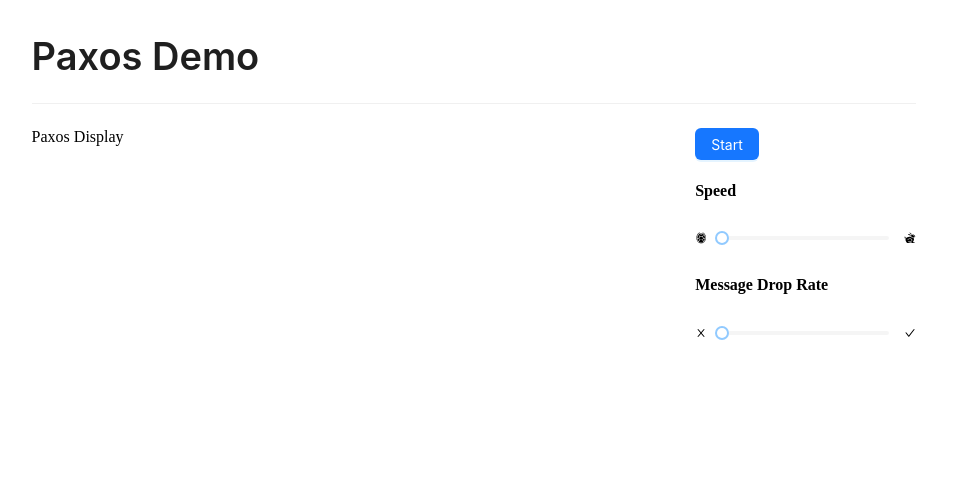
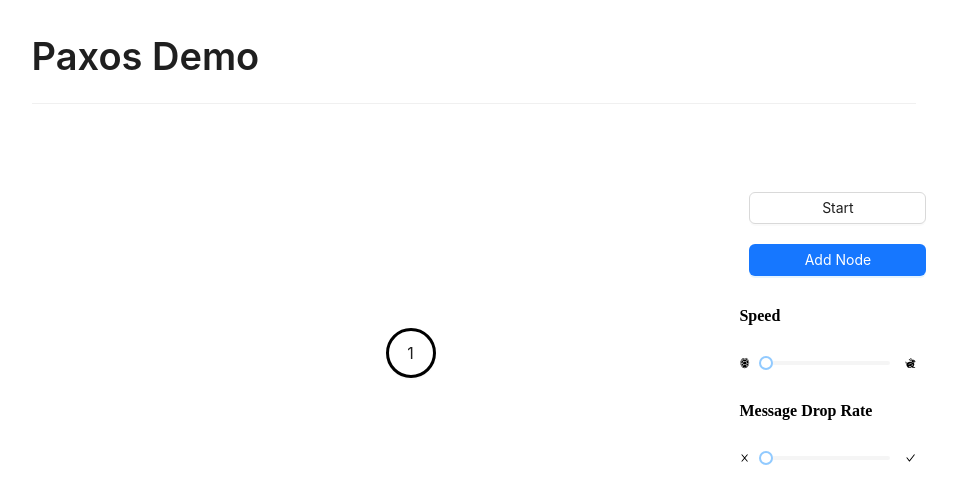
Before and after one commit to weikunwu/multi-paxos-demo, a React (Create React App) app in the folder webapp/: page / in a window 1280 px wide. Shown: the top 504 px of the page, without its empty margins (166-1123 px from the left). Built offline with nearby package versions, Linux system fonts and the light colour scheme.

Commit message:
Paxos display setup

```diff
--- a/webapp/package.json
+++ b/webapp/package.json
@@ -7,11 +7,13 @@
     "@testing-library/react": "^13.4.0",
     "@testing-library/user-event": "^13.5.0",
     "antd": "^5.10.2",
+    "framer-motion": "^10.16.4",
     "react": "^18.2.0",
     "react-dom": "^18.2.0",
     "react-icons": "^4.11.0",
     "react-scripts": "5.0.1",
     "reactflow": "^11.9.4",
+    "styled-components": "^6.1.0",
     "web-vitals": "^2.1.4"
   },
   "scripts": {
--- a/webapp/src/App.js
+++ b/webapp/src/App.js
@@ -5,7 +5,7 @@ import {
   Typography,
 } from 'antd';
 
-import Paxos from './containers/Paxos';
+import Paxos from './components/Paxos';
 
 const { Title } = Typography;
 
--- /dev/null
+++ b/webapp/src/PaxosContext.js
@@ -0,0 +1,28 @@
+import {
+  createContext,
+  useState,
+} from 'react';
+
+import { Server } from './objects/Server';
+
+const PaxosContext = createContext();
+
+const PaxosProvider = ({ children }) => {
+
+  const [paxosState, setPaxosState] = useState({
+    on: false, // Determine whether simulation is on or paused
+    speed: 2, // Speed must be between 1 - 5, which determine the speed of simulation
+    dropRate: 0, // Possibility that a message is dropped
+    servers: [
+      new Server('1')
+    ] // A list of server objects
+  })
+
+  return (
+    <PaxosContext.Provider value={[paxosState, setPaxosState]}>
+      {children}
+    </PaxosContext.Provider>
+  );
+};
+
+export { PaxosContext, PaxosProvider };
--- a/webapp/src/containers/Paxos.js
+++ b/webapp/src/components/Paxos.js
@@ -1,7 +1,7 @@
 import React from 'react';
 
-import PaxosDisplay from './PaxoDisplay';
-import PaxosSetting from './PaxosSetting';
+import PaxosDisplay from '../containers/PaxoDisplay';
+import PaxosSetting from '../containers/PaxosSetting';
 
 const Paxos = () => {
 
--- a/webapp/src/containers/PaxoDisplay.js
+++ b/webapp/src/containers/PaxoDisplay.js
@@ -1,8 +1,27 @@
-import React from 'react';
+import React, { useContext } from 'react';
 
-const PaxosDisplay = () => {
+import styled from 'styled-components';
 
-  return <div>Paxos Display</div>
+import { PaxosContext } from '../PaxosContext';
+import Server from './Server';
+
+const PaxosDisplay = ({className}) => {
+  const [paxosState, setPaxosState] = useContext(PaxosContext);
+  return (
+    <div className={`paxos-display-container ${className}`}>
+      <div className='server-circle-container'>
+        {paxosState.servers.map((server) => {
+          return <Server server={server} />
+        })}
+      </div>
+    </div>
+  )
 }
 
-export default PaxosDisplay;
+export default styled(PaxosDisplay)`
+  .server-circle-container {
+    position: relative;
+    width: 400px;
+    height: 400px;
+  }
+`;
--- a/webapp/src/containers/PaxosSetting.js
+++ b/webapp/src/containers/PaxosSetting.js
@@ -1,4 +1,4 @@
-import React from 'react';
+import React, { useContext } from 'react';
 
 import { Button } from 'antd';
 import {
@@ -9,14 +9,39 @@ import {
   GiRabbit,
   GiTurtleShell,
 } from 'react-icons/gi';
+import styled from 'styled-components';
 
+import { Server } from '../objects/Server';
+import { PaxosContext } from '../PaxosContext';
 import LabelIconSlider from './LabelIconSlider';
 
-const PaxosSetting = () => {
+const PaxosSetting = ({ className }) => {
+  const [paxosState, setPaxosState] = useContext(PaxosContext);
+
+  const handleAddServer = () => {
+    const circleRadius = 200; // radius of the circle
+    // const offset = circleContainer.offsetWidth / 2 - 10; // Center offset for the node
+    const offset = 200;
+    const newServers = [...paxosState.servers]
+    newServers.push(new Server(`${paxosState.servers.length + 1}`));
+    const totalServers = newServers.length;
+    const angle = 2 * Math.PI / totalServers;
+
+    newServers.forEach((server, i) => {
+      const theta = angle * (i + 1); // new angle for all nodes
+      server.x = `${offset + circleRadius * Math.cos(theta) - 10}px`;
+      server.y = `${offset + circleRadius * Math.sin(theta) - 10}px`;
+    })
+    setPaxosState({
+      ...paxosState,
+      servers: newServers
+    })
+  }
 
   return (
-    <div className='paxos-setting-container' >
-      <Button type="primary">Start</Button>
+    <div className={`paxos-setting-container ${className}`} >
+      <Button className='start-button'>{paxosState.on ? 'Pause' : 'Start'}</Button>
+      <Button className='add-button' type='primary' disabled={paxosState.servers.length >= 10} onClick={handleAddServer}>Add Node</Button>
       <LabelIconSlider
         leftIcon={<GiTurtleShell />}
         rightIcon={<GiRabbit />}
@@ -31,4 +56,9 @@ const PaxosSetting = () => {
   )
 }
 
-export default PaxosSetting;
+export default styled(PaxosSetting)`
+  .start-button, .add-button {
+    width: 100%;
+    margin: 10px;
+  }
+`;
--- /dev/null
+++ b/webapp/src/containers/Server.js
@@ -0,0 +1,67 @@
+import React from 'react';
+
+import { Button } from 'antd';
+import { useAnimationControls } from 'framer-motion';
+import styled from 'styled-components';
+
+const packetWidth = 30;
+const serverWidth = 50;
+const serverMargin = 80;
+const Server = ({ className, server }) => {
+  const controls = useAnimationControls();
+
+  return (
+    <div className={`server-container ${className}`}>
+      <Button
+        className='server'
+        size='large'
+        shape="circle"
+        style={{
+          left: server.x || '200px',
+          top: server.y || '200px'
+        }}>{server.name}</Button>
+      {/* <motion.div
+        className="packet"
+        animate={controls}
+        transition={{
+          duration: 2
+        }}
+      ></motion.div>
+      <motion.div
+        className="packet"
+        animate={{ x: '0', y: '0' }}
+        transition={{
+          duration: 2
+        }}
+      ></motion.div>
+      <motion.div
+        className="packet"
+        animate={{ x: '0', y: '0' }}
+        transition={{
+          duration: 2
+        }}
+      ></motion.div> */}
+    </div>
+  )
+}
+
+export default styled(Server)`
+  position: absolute;
+  display: flex;
+  justify-content:center;
+  align-items: center;
+  .packet {
+    width: ${packetWidth}px;
+    height: ${packetWidth}px;
+    border-radius: ${packetWidth}px;
+    border: 1px solid black;
+    position: absolute;
+    z-index: -1;
+  }
+
+  .server {
+    width: ${serverWidth}px;
+    height: ${serverWidth}px;
+    border: 3px solid black;
+  }
+`;
--- a/webapp/src/index.css
+++ b/webapp/src/index.css
@@ -6,6 +6,23 @@
 .paxos-container {
   display: flex;
   justify-content: space-between;
+  align-items: center;
+}
+
+.paxos-display-container {
+  /* height: 100%; */
+  width: 100%;
+  display: flex;
+  justify-content:center;
+  align-items: center;
+
+  .server-grid-container {
+    width: 500px;
+    height: 100%;
+    display: flex;
+    flex-wrap: wrap;
+    position:relative;
+  }
 }
 
 .paxos-setting-container {
--- a/webapp/src/index.js
+++ b/webapp/src/index.js
@@ -1,13 +1,19 @@
+import './index.css';
+
 import React from 'react';
+
 import ReactDOM from 'react-dom/client';
-import './index.css';
+
 import App from './App';
+import { PaxosProvider } from './PaxosContext';
 import reportWebVitals from './reportWebVitals';
 
 const root = ReactDOM.createRoot(document.getElementById('root'));
 root.render(
   <React.StrictMode>
-    <App />
+    <PaxosProvider>
+      <App />
+    </PaxosProvider>
   </React.StrictMode>
 );
 
--- /dev/null
+++ b/webapp/src/objects/Server.js
@@ -0,0 +1,7 @@
+class Server {
+	constructor(name) {
+		this.name = name;
+	}
+};
+
+export { Server };
```
Also changed, not shown: 1 other file (tests, documents, lock files or other folders).
